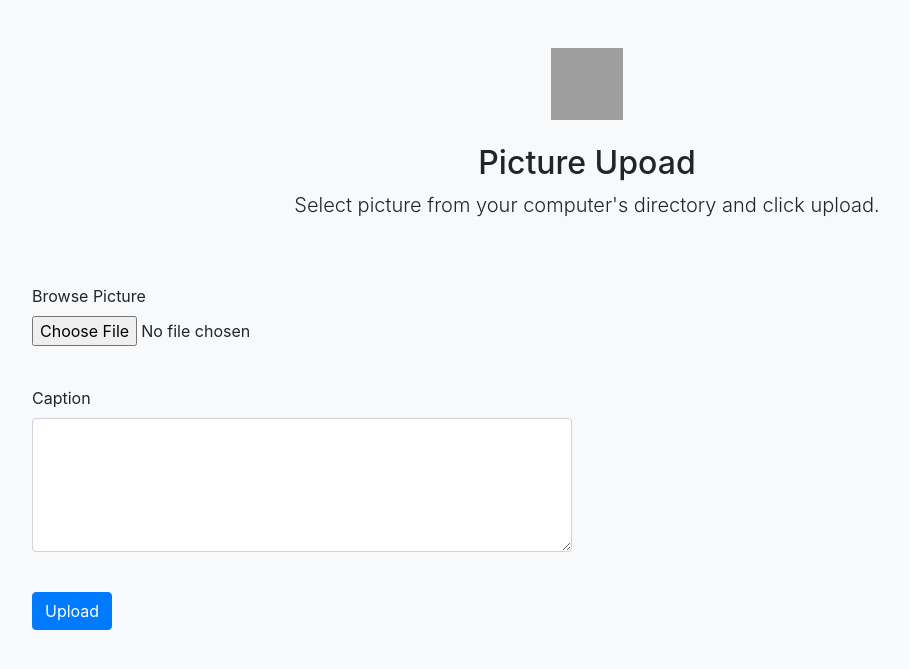
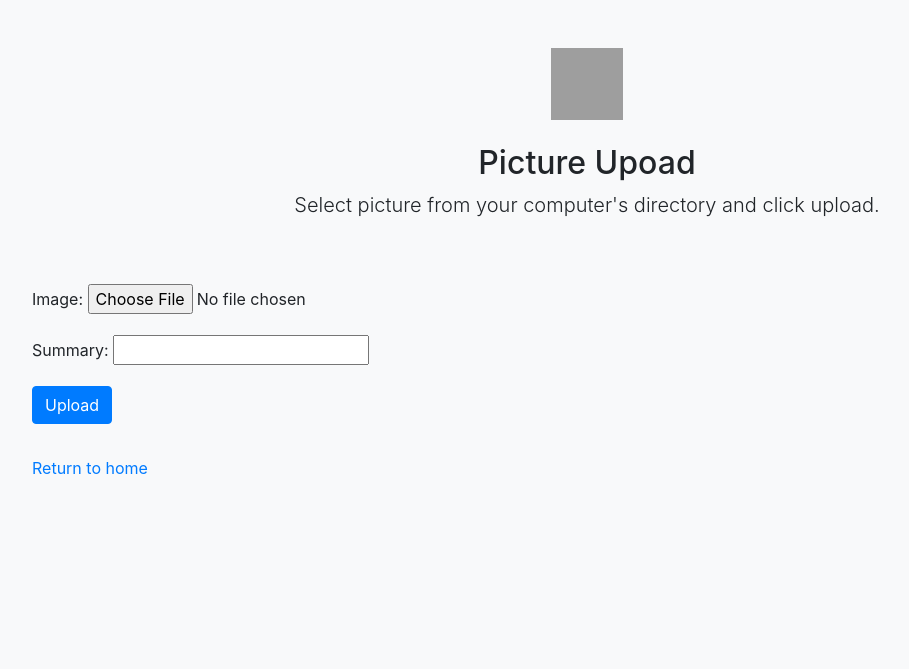
Before and after one commit to sumanshusamarora/django-project, a Django app: page /UploadPicture/ in a window 1280 px wide. Shown: the top 669 px of the page, without its empty margins (53-962 px from the left). Run offline with Django 3.2, Linux system fonts and the light colour scheme; some libraries are stand-ins or nearby versions; grey boxes are pictures that could not be loaded.

Commit message:
Option to add pictured added

```diff
--- a/DjangoWordCount/urls.py
+++ b/DjangoWordCount/urls.py
@@ -14,18 +14,20 @@ Including another URLconf
     2. Add a URL to urlpatterns:  path('blog/', include('blog.urls'))
 """
 from django.contrib import admin
-from django.urls import path
+from django.urls import path, include
 from . import views, settings
 from django.conf.urls.static import static
 import jobs.views
 
-
 urlpatterns = [
     path('', jobs.views.home),
-    path('UploadPicture/', jobs.views.uploadpicture, name="UploadPicture"),
+    path('UploadPicture/', jobs.views.InputImageEntry, name="UploadPicture"),
+    #path('InputImageEntry/', jobs.views.InputImageEntry, name="InputImageEntry"),
     path('home/', jobs.views.home, name="home"),
     path('aboutpage/', views.aboutpage, name="about"),
     path('WordCounterInput', views.WordCounterInput, name="WordCounterInput"),
     path('WordCounterOutput', views.WordCounterOutput, name="WordCounterOutput"),
     path('admin/', admin.site.urls, name="admin"),
+    path('caption/', include('portfolio.urls')),
+
 ] + static(settings.MEDIA_URL, document_root = settings.MEDIA_ROOT)
--- a/jobs/forms.py
+++ b/jobs/forms.py
@@ -1,4 +1,7 @@
 from django import forms
+from .models import Job
 
-class NameForm(forms.Form):
-    your_name = forms.CharField(label='Your name', max_length=100
+class ImageUpload(forms.ModelForm):
+	class Meta:
+		model = Job
+		fields = ('image', 'summary',)
--- a/jobs/models.py
+++ b/jobs/models.py
@@ -2,4 +2,4 @@ from django.db import models
 
 class Job(models.Model):
 	image = models.ImageField(upload_to = 'images/')
-	summary = models.CharField(max_length=300)
+	summary = models.CharField(max_length=300, blank=True)
--- a/jobs/templates/jobs/picture-upload-form.html
+++ b/jobs/templates/jobs/picture-upload-form.html
@@ -1,3 +1,5 @@
+{% block content %}
+
 <!doctype html>
 <html lang="en">
   <head>
@@ -44,26 +46,13 @@
   <div class="row">
     <div class="col-md-6 order-md-2 mb-4">
 
-   <form>
-
-  <div class="form-group">
-
-	    <label for="exampleFormControlFile1">Browse Picture</label>
-	    <input type="file" class="form-control-file" id="exampleFormControlFile1">
-
-  </div>
-
-  <br/>
-
-  <div class="form-group">
-    <label for="exampleFormControlTextarea1">Caption</label>
-    <textarea class="form-control" id="exampleFormControlTextarea1" cols="40", rows="5", ></textarea>
-  </div>
-
- <br/>
-
-  <button type="submit" class="btn btn-primary mb-2" href="{% url 'home' %}">Upload</button>
-</form>
+   <form method="POST" enctype="multipart/form-data">
+   	  {% csrf_token %}
+		  {{ form.as_p}}
+		  <button type="submit" class="btn btn-primary mb-2">Upload</button>
+	</form>
 
     </div>
   </div>
+  <p><a href="{% url 'home' %}">Return to home</a></p>
+{% endblock %}
--- a/jobs/views.py
+++ b/jobs/views.py
@@ -1,5 +1,9 @@
-from django.shortcuts import render
+from django.shortcuts import render, redirect
 from .models import Job
+from django.http import HttpResponseRedirect
+from .forms import ImageUpload
+from django.contrib import auth
+from django.core.files.storage import FileSystemStorage
 
 def home(request):
 	jobobjects = Job.objects
@@ -7,3 +11,13 @@ def home(request):
 
 def uploadpicture(request):
 	return render(request, 'jobs/picture-upload-form.html')
+
+def InputImageEntry(request):
+	if request.method == 'POST':
+		form=ImageUpload(request.POST, request.FILES)
+		if form.is_valid():
+			form.save()
+			return redirect(home)
+	else:
+		form = ImageUpload()
+	return render(request, 'jobs/picture-upload-form.html', {'form' : form})
--- /dev/null
+++ b/portfolio/templates/allcaptions/allcaptions.html
@@ -0,0 +1 @@
+<h1 class="text-center pt-3"> Caption </h1>
--- /dev/null
+++ b/portfolio/urls.py
@@ -0,0 +1,6 @@
+from django.urls import path
+from . import views
+urlpatterns = [
+    path('', views.allcaptions,  name='allcaptions'),
+
+]
--- a/portfolio/views.py
+++ b/portfolio/views.py
@@ -1,3 +1,5 @@
 from django.shortcuts import render
 
 # Create your views here.
+def allcaptions(request):
+	return render(request, "allcaptions/allcaptions.html")
```
